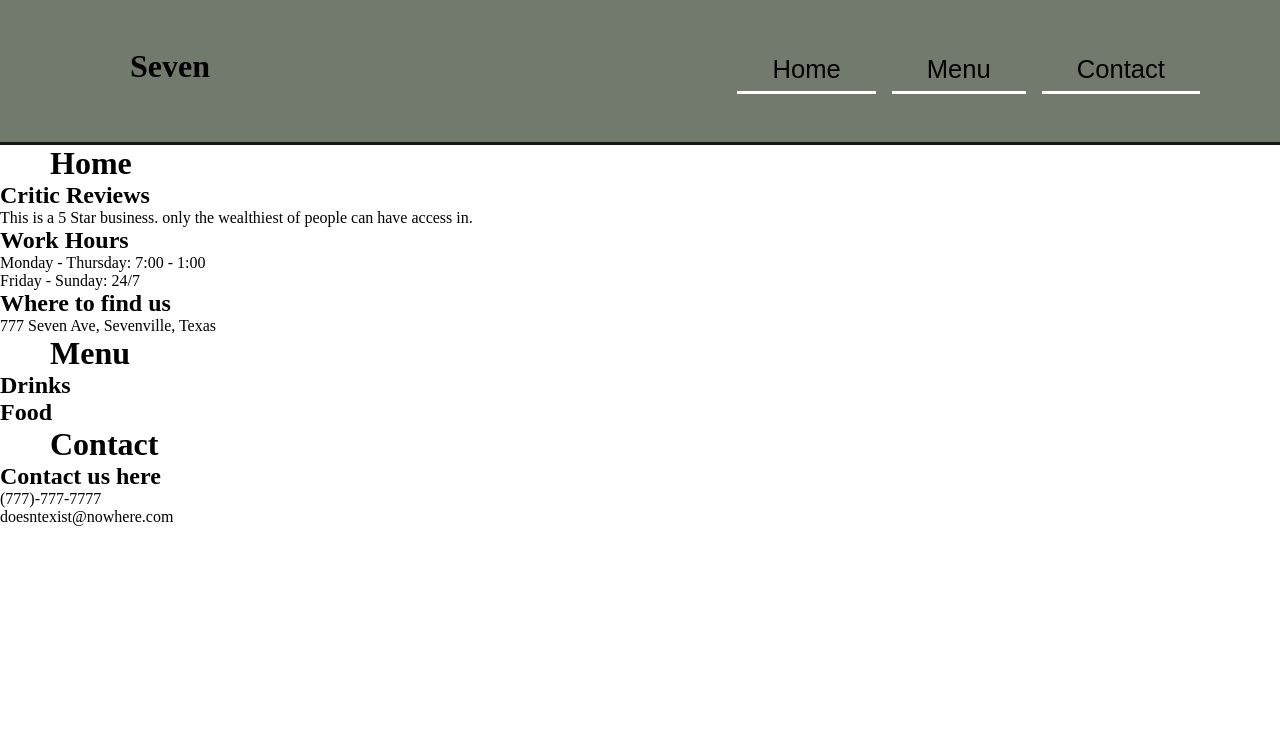
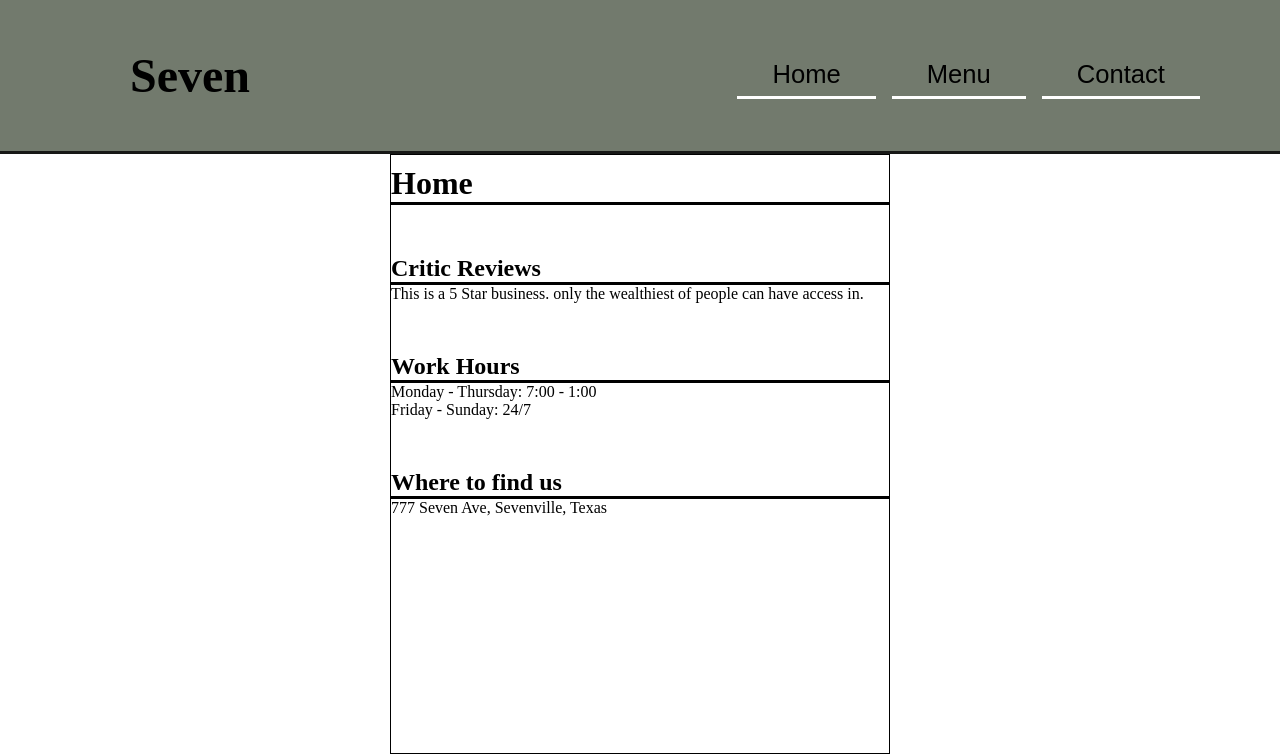
Before and after one commit to ProjectDueTmr/restaurantPage, a website built with webpack: page src/index.html in a window 1280 px wide. Shown: the top 754 px of the page. Built offline with nearby package versions, Linux system fonts and the light colour scheme.

Commit message:
editing css to but need to go back to Js and append a list of drinks and food

```diff
--- a/src/index.js
+++ b/src/index.js
@@ -17,7 +17,7 @@ const homeTab = document.createElement('div');
 homeTab.classList.add('home', 'tab');
 content.append(homeTab);
 const homeTitle = document.createElement('h1')
-homeTitle.classList.add('title')
+homeTitle.classList.add('title2')
 homeTitle.textContent = 'Home'
 homeTab.append(homeTitle);
 
@@ -25,7 +25,7 @@ const discDiv = document.createElement('div');
 discDiv.classList.add('discription');
 homeTab.append(discDiv);
 const discTitle = document.createElement('h2');
-discTitle.classList.add('title2');
+discTitle.classList.add('title3');
 discTitle.textContent = 'Critic Reviews'
 const discPara = document.createElement('p');
 discPara.innerText = 'This is a 5 Star business. only the wealthiest of people can have access in.'
@@ -37,7 +37,7 @@ const hoursDiv = document.createElement('div');
  hoursDiv.classList.add('hoursDiv');
  homeTab.append(hoursDiv);
 const hoursTitle = document.createElement('h2');
-hoursTitle.classList.add('title2');
+hoursTitle.classList.add('title3');
 hoursTitle.textContent = 'Work Hours';
 
  const weekDays = document.createElement('p');
@@ -50,7 +50,7 @@ hoursTitle.textContent = 'Work Hours';
  locationDiv.classList.add('location');
  homeTab.append(locationDiv);
  const locationTitle = document.createElement('h2');
- locationTitle.classList.add('title2');
+ locationTitle.classList.add('title3');
  locationTitle.textContent = 'Where to find us';
  const locationPara = document.createElement('p');
  locationPara.innerText = '777 Seven Ave, Sevenville, Texas';
@@ -66,17 +66,17 @@ const menuTab = document.createElement('div');
 menuTab.classList.add('menu', 'tab');
 content.append(menuTab);
 const menuTitle = document.createElement('h1')
-menuTitle.classList.add('title')
+menuTitle.classList.add('title2')
 menuTitle.textContent = 'Menu'
 menuTab.append(menuTitle);
 
 const drinks = document.createElement('h2');
-drinks.classList.add('title2');
+drinks.classList.add('title3');
 drinks.textContent = 'Drinks';
 menuTab.append(drinks);
 
 const food = document.createElement('h2');
-food.classList.add('title2');
+food.classList.add('title3');
 food.textContent = 'Food';
 menuTab.append(food);
 
@@ -89,12 +89,12 @@ menuTab.append(food);
     content.append(contactTab);
 
     const contactTitle = document.createElement('h1');
-    contactTitle.classList.add('title');
+    contactTitle.classList.add('title2');
     contactTitle.textContent = 'Contact';
     contactTab.append(contactTitle);
 
     const contactTitle2 = document.createElement('h2');
-    contactTitle2.classList.add('title2');
+    contactTitle2.classList.add('title3');
     contactTitle2.textContent = 'Contact us here';
 
     const contactNum = document.createElement('p');
--- a/src/style.css
+++ b/src/style.css
@@ -23,7 +23,7 @@ header{
 
 .title{
     margin-left: 50px;
-    font-size: 2rem;
+    font-size: 3rem;
     color: black;
 }
 
@@ -44,10 +44,15 @@ button{
     padding: 7px 35px;
     font-size: 1.6rem;
 }
+
+
 button:hover{
     margin-bottom: 15px;
     color: white;
 }
+
+
+
 #content{
 
     /* background-image: url('/src/assets/vishwas-katti-unsplash.jpg'); */
@@ -56,3 +61,24 @@ button:hover{
     width: 100vw;
     height: 100vh;
 }
+
+.title2{
+    border-bottom: 3px solid black;
+    margin: 10px 0 0;
+}
+.title3{
+    border-bottom: 3px solid black;
+}
+.tab{
+    border: 1px solid black;
+    width: 500px;
+    height: 600px;
+    margin: 0 auto;
+    display: flex;
+    flex-direction: column;
+    gap: 50px;
+}
+
+.home{
+
+}
```
Also changed, not shown: dist/main.js.
